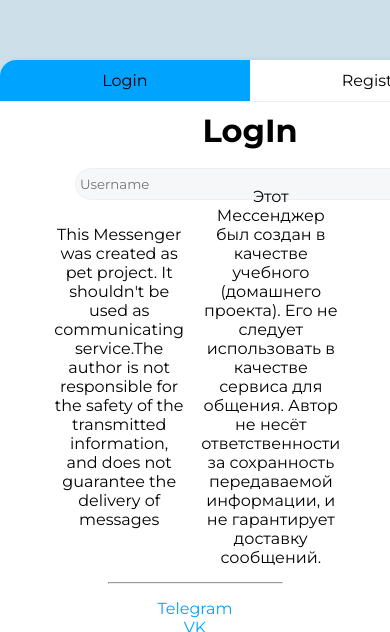
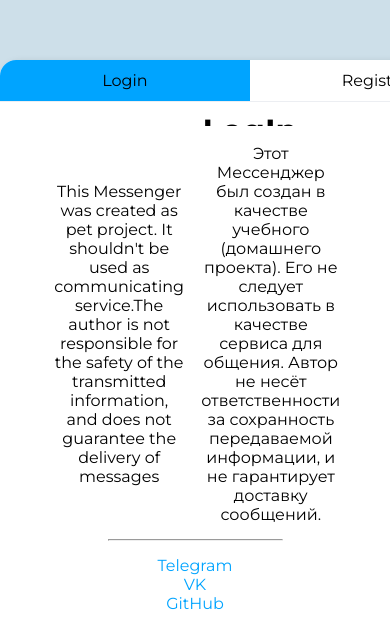
Before and after one commit to enk-it/messenger_frontend, a React (Create React App) app: page / in a window 390 px wide. Shown: the part 212-844 px from the top of the page. Built offline with nearby package versions, Linux system fonts and the light colour scheme.

Commit message:
Fixed size of Footer on mobiles. Testing ws reconnections

```diff
--- a/src/components/UI/AuthForm/AuthForm.js
+++ b/src/components/UI/AuthForm/AuthForm.js
@@ -37,7 +37,7 @@ const AuthForm = () => {
                 setError('Network error. Check your Internet Connetion')
             }
             else{
-                console.log(e)
+                // console.log(e)
                 setError(e.response.data.detail)
             }
         }
@@ -57,7 +57,7 @@ const AuthForm = () => {
                 setError('Network error. Check your Internet Connetion')
             }
             else{
-                console.log(e)
+                // console.log(e)
                 setError(e.response.data.detail)
             }
         }
--- a/src/components/UI/Footer/Footer.module.css
+++ b/src/components/UI/Footer/Footer.module.css
@@ -4,7 +4,7 @@
 	right: 0;
 	left: 0;
 	height: fit-content();
-	max-height: 50%;
+	max-height: 60%;
 	padding: 20px;
 	background: white;
 	display: flex;
--- a/src/pages/Chats.jsx
+++ b/src/pages/Chats.jsx
@@ -23,6 +23,7 @@ const Chats = () => {
     const [newMessage, setNewMessage] = useState(null)
     const [newChat, setNewChat] = useState(null)
 
+
     const [fetchChats, isChatsLoading, chatsError] = useFetching(async (token) => {
 
         // console.log(token, 'That is the token i m trying to auth')
@@ -44,12 +45,19 @@ const Chats = () => {
     })
 
 
+    const establishWebSocket = () => {
+        if (ws.current === null){
+            ws.current = new WebSocket(server_path + "websocket_connection/"); // создаем ws соединение
+            ws.current.onclose = () => {ws.current = null}
+            console.log('WebSocket Connected')
+        }
+    }
+
+
     useEffect(() => {
-        ws.current = new WebSocket(server_path + "websocket_connection/"); // создаем ws соединение
+        establishWebSocket()
         gettingData();
     }, [ws]);
-
-
 
 
     useEffect(() => {
```
